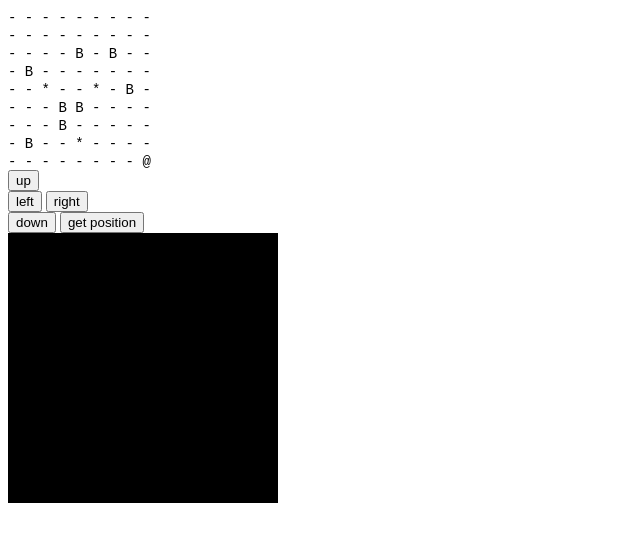
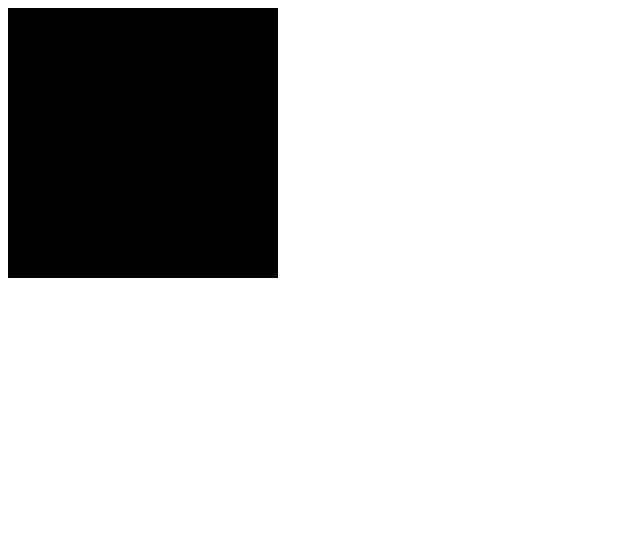
Before and after one commit to f0ks/sokoban-js, a plain HTML site: page index.html in a window 1280 px wide. Shown: the whole page, without its empty margins (0-640 px from the left). Drawn offline with nearby package versions, Linux system fonts and the light colour scheme.

Commit message:
html view removed

```diff
--- a/index.html
+++ b/index.html
@@ -30,17 +30,6 @@
 <body>
 
 
-   <code></code>
-
-   <div class="controls">
-        <button id="up">up</button>
-        <br>
-        <button id="left">left</button>
-        <button id="right">right</button>
-        <br>
-        <button id="down">down</button>
-        <button id="getPosition">get position</button>
-   </div>
 
    <img src="bg.png" alt="" style="display:none" />
    <img src="grass.png" alt="" style="display:none" />
--- a/sokoban.js
+++ b/sokoban.js
@@ -259,18 +259,7 @@ var sokoban = {
     },
 
     renderView: function(options) {
-        var htmlView = "";
 
-        // render html view
-        for (var i=0; i<sokoban.level.length; i++){
-            for (var j=0; j<sokoban.level[i].length; j++){
-                htmlView += sokoban.level[i][j] + " ";
-                if (j == 8) {
-                    htmlView += "<br>";
-                }
-            }
-        }
-        $('body code').html(htmlView);
 
         // render canvas view
         var curPosition = sokoban.getPlayerPosition();
```
